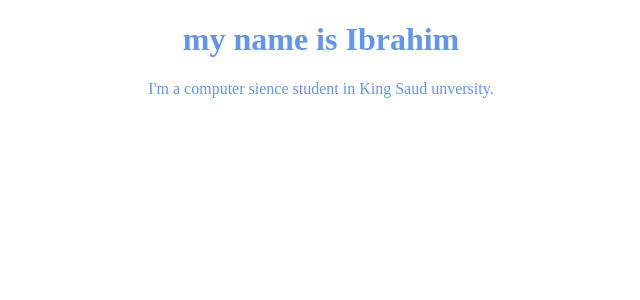
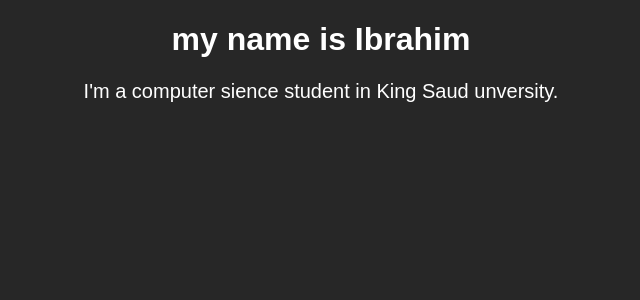
Before and after one commit to ibrahim-1234/Web, a Node server app: page /about in a window 1280 px wide. Shown: the top 300 px of the page, without its empty margins (319-959 px from the left). Run offline with Node 20, Linux system fonts and the light colour scheme.

Commit message:
styling about page

```diff
--- a/views/about.ejs
+++ b/views/about.ejs
@@ -9,9 +9,25 @@
     </title>
 
     <style>
+        :root{
+            --def-color: white;
+            --hover-color: rgb(168, 168, 168);
+            --bg-color: rgb(39,39,39);
+            --focus--color: rgb(0, 132, 255);
+}
         *{
             color: cornflowerblue;
             text-align: center;
+            color: var(--def-color);
+            font-family: Arial, Helvetica, sans-serif;
+        }
+        p{
+            font-size: 20px;
+        }
+
+
+        body{
+            background-color: var(--bg-color);
         }
     </style>
 </head>
--- a/views/styles/style.css
+++ b/views/styles/style.css
@@ -1,6 +1,6 @@
 :root{
     --def-color: white;
-    --hover-color: rgb(168, 168, 168);
+    --hover-color: rgb(236, 236, 236);
     --bg-color: rgb(39,39,39);
     --focus--color: rgb(0, 132, 255);
 }
```
